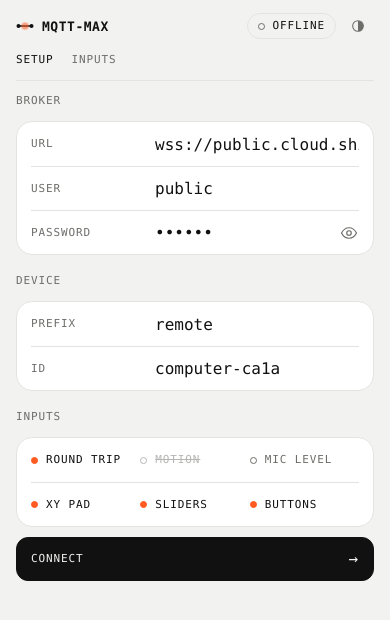
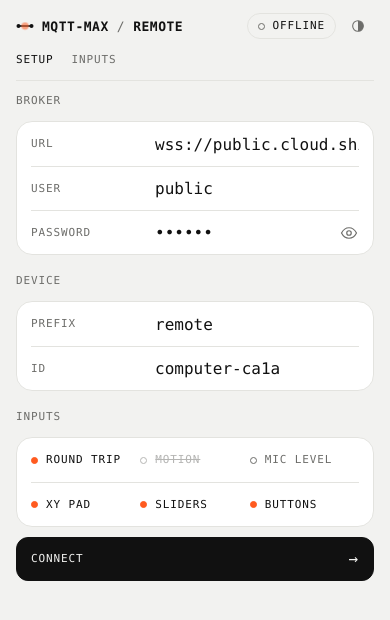
Before and after one commit to francesco-di-maggio/mqtt-max, a plain HTML site: page site/remote/index.html in a window 390 px wide. Drawn offline with Linux system fonts and the light colour scheme.

Commit message:
Remote header: MQTT-MAX / REMOTE, as TSOST / COURSE. Glyph alone on the narrowest phones

```diff
--- a/site/remote/index.html
+++ b/site/remote/index.html
@@ -71,6 +71,10 @@
   nav button:hover, nav button[aria-current] { color: var(--ink); }
   .mark { display: flex; align-items: center; gap: 8px; font: 600 13px var(--mono); letter-spacing: 0.04em; color: var(--ink);
           text-decoration: none; text-transform: uppercase; white-space: nowrap; }
+  /* A part of the site keeps its mark and adds its name: MQTT-MAX / REMOTE, as TSOST / COURSE. Where the header is too narrow, the glyph alone leads back. */
+  .mark a { display: flex; align-items: center; gap: 8px; color: inherit; text-decoration: none; }
+  .mark .slash { color: var(--dim); font-weight: 400; }
+  @media (max-width: 360px) { .mark .wide { display: none; } }
   .mark svg { width: 18px; height: 18px; overflow: visible; }
   .mark svg path { stroke: var(--ink); stroke-width: 1.5; }
   .mark svg .node { fill: var(--ink); }
@@ -183,7 +187,7 @@
 </head>
 <body class="setup">
 <header>
-  <a class="mark" href="../"><svg viewBox="-9 -9 18 18" aria-hidden="true"><path d="M-6 0H6"/><circle class="node" cx="-6.5" r="2"/><circle class="node" cx="6.5" r="2"/><circle class="core" r="3.2"/></svg>mqtt-max</a>
+  <span class="mark"><a href="../"><svg viewBox="-9 -9 18 18" aria-hidden="true"><path d="M-6 0H6"/><circle class="node" cx="-6.5" r="2"/><circle class="node" cx="6.5" r="2"/><circle class="core" r="3.2"/></svg><span class="wide">mqtt-max</span></a><span class="slash wide" aria-hidden="true">/</span><a href="./">Remote</a></span>
   <div class="end">
     <button id="status" class="label" type="button"><span id="status-text">Offline</span></button>
     <button id="theme" type="button" data-state="auto" aria-label="Theme: auto">
```
